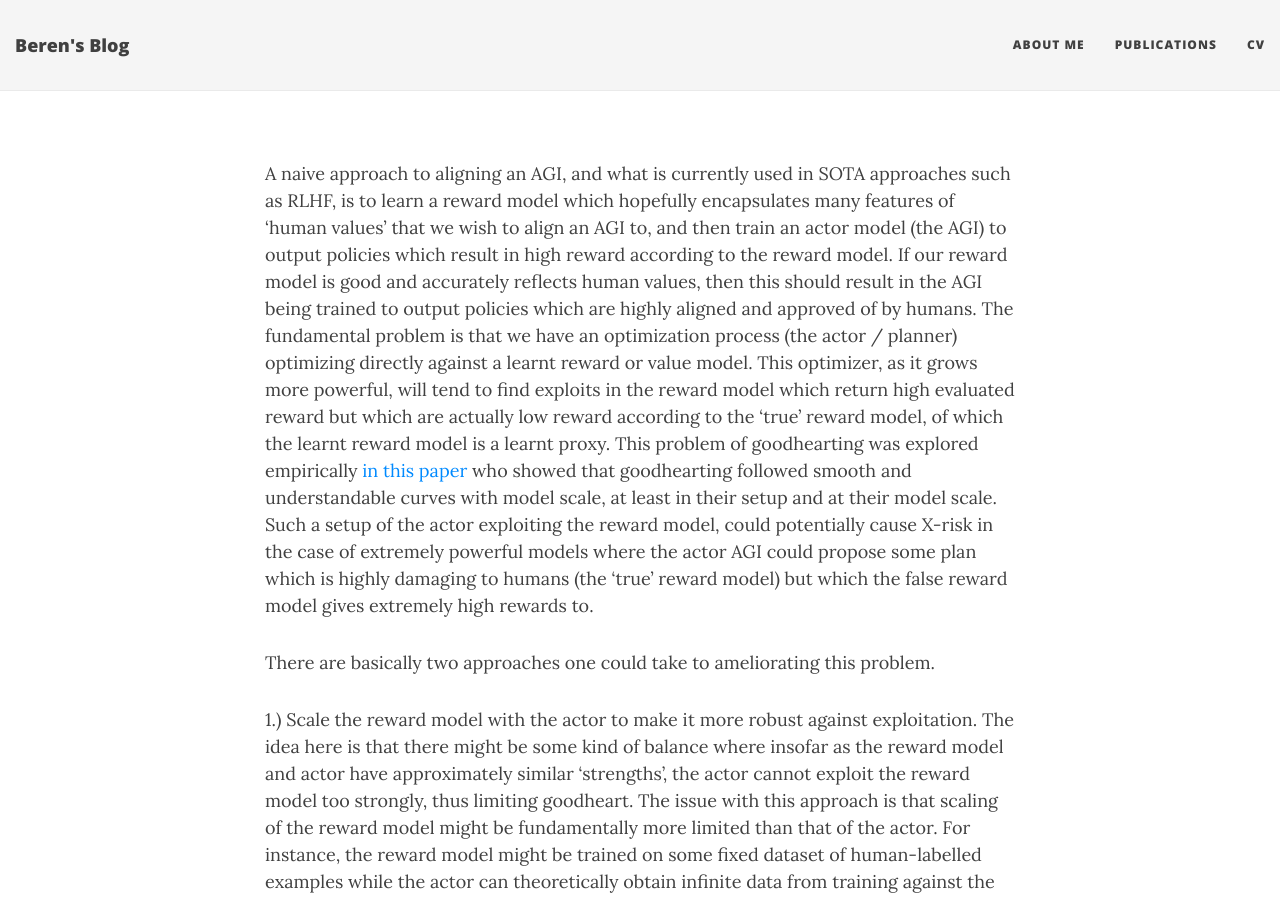
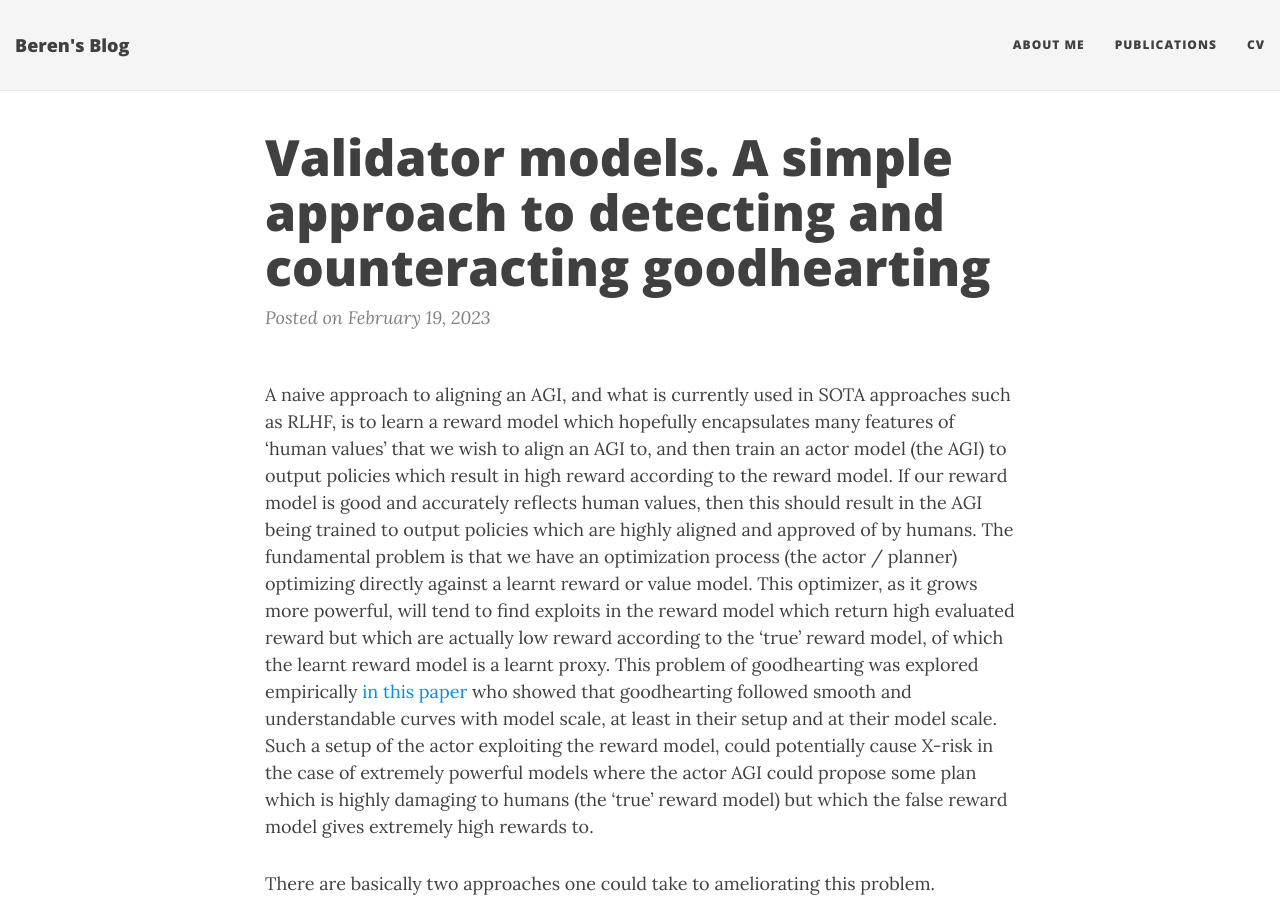
Before and after one commit to BerenMillidge/BerenMillidge.github.io, a Jekyll site: the page built from _posts/2023-02-19-validator-models-simple-approach-detecting-goodhearting.md, in a window 1280 px wide and 900 px high. Built offline with Jekyll 4.4.1, drawn with Linux system fonts in a browser that asks for light colours; nearby versions of some CDN libraries.

Commit message:
Update 2023-02-19-validator-models-simple-approach-detecting-goodhearting.md

```diff
--- a/_posts/2023-02-19-validator-models-simple-approach-detecting-goodhearting.md
+++ b/_posts/2023-02-19-validator-models-simple-approach-detecting-goodhearting.md
@@ -1,8 +1,6 @@
 ---
-
-title: Validator models: A simple approach to detecting and counteracting goodhearting
+title: Validator models. A simple approach to detecting and counteracting goodhearting
 layout: post
-
 ---
 
 A naive approach to aligning an AGI, and what is currently used in SOTA approaches such as RLHF, is to learn a reward model which hopefully encapsulates many features of 'human values' that we wish to align an AGI to, and then train an actor model (the AGI) to output policies which result in high reward according to the reward model. If our reward model is good and accurately reflects human values, then this should result in the AGI being trained to output policies which are highly aligned and approved of by humans. The fundamental problem is that we have an optimization process (the actor / planner) optimizing directly against a learnt reward or value model. This optimizer, as it grows more powerful, will tend to find exploits in the reward model which return high evaluated reward but which are actually low reward according to the 'true' reward model, of which the learnt reward model is a learnt proxy. This problem of goodhearting was explored empirically [in this paper](https://arxiv.org/abs/2210.10760) who showed that goodhearting followed smooth and understandable curves with model scale, at least in their setup and at their model scale. Such a setup of the actor exploiting the reward model, could potentially cause X-risk in the case of extremely powerful models where the actor AGI could propose some plan which is highly damaging to humans (the 'true' reward model) but which the false reward model gives extremely high rewards to.
@@ -27,4 +25,4 @@ This approach is not perfect. Specifically, it does not provide an easy way to r
 
 3) **Deception in the actor**. Of course this entire protocol fails if the actor is deceptive. If it can provide a non-goodhearted strategy during training/validation and then actually perform a completely different strategy after deployment, this approach will do nothing to stop it. We would then need other tools to prevent this.
 
-However, it is important to note that these flaws do not make the proposal unworkable when applied [in conjunction with other alignment strategies](https://www.beren.io/2023-02-19-The-solution-to-alignment-is-many-not-one/). We should expect many different alignment techniques applied in parallel to yield a much more robust system in practice than any strategy individually.
+However, it is important to note that these flaws do not make the proposal unworkable when applied [in conjunction with other alignment strategies](https//www.beren.io/2023-02-19-The-solution-to-alignment-is-many-not-one/). We should expect many different alignment techniques applied in parallel to yield a much more robust system in practice than any strategy individually.
```
